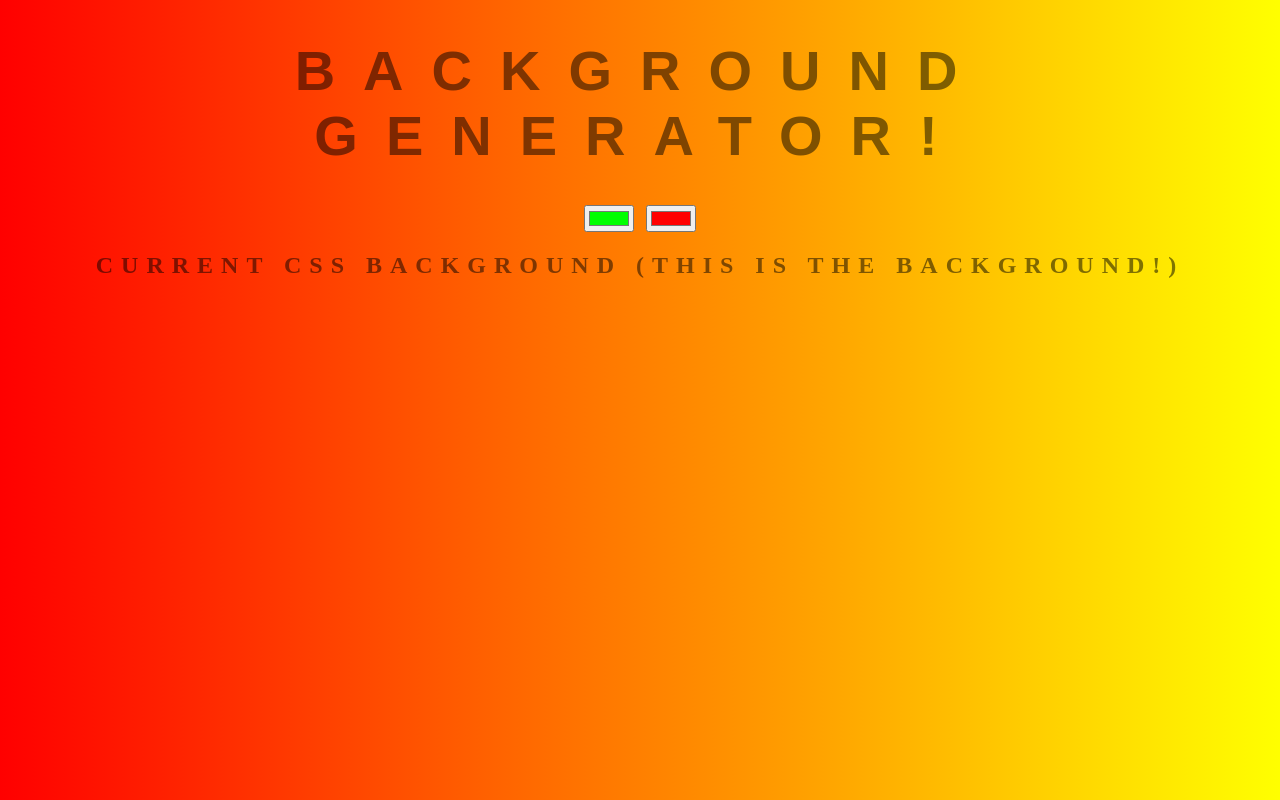
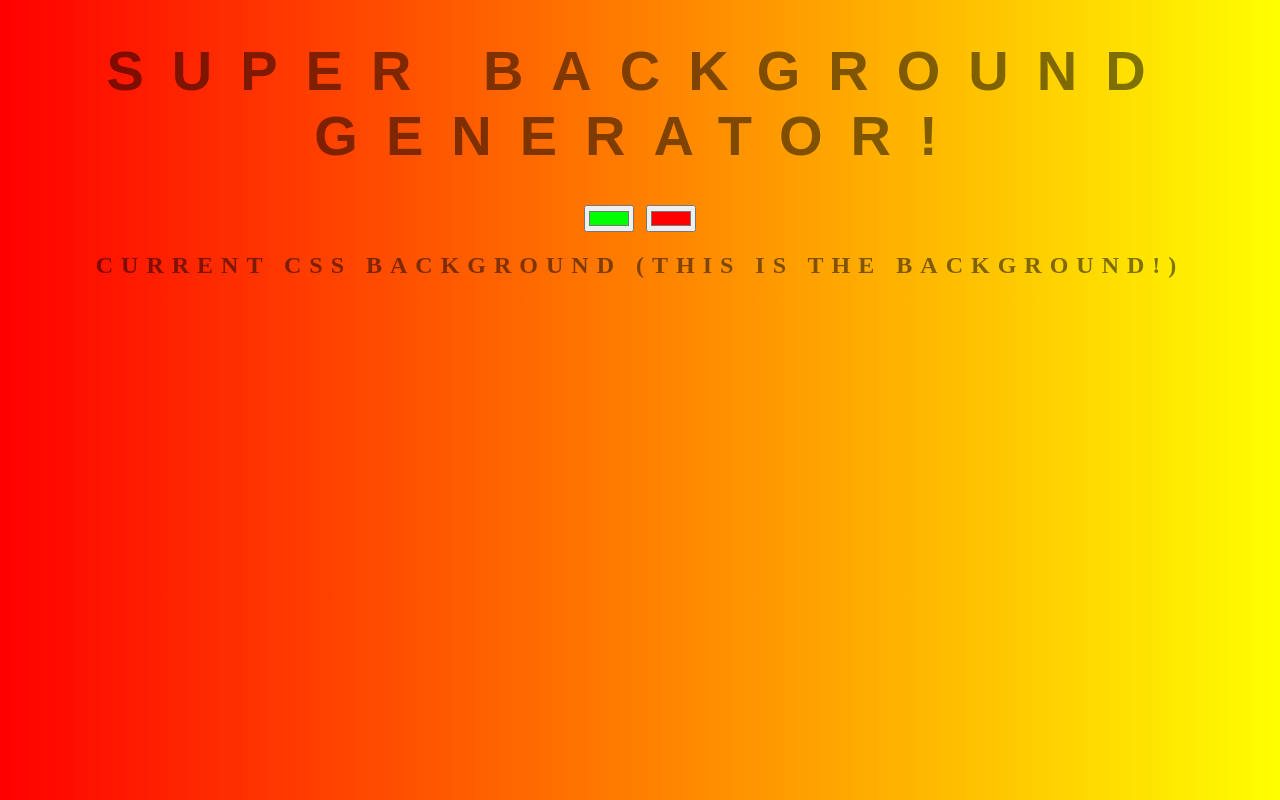
Before and after one commit to dwthefirst/background-generator, a plain HTML site: page index.html in a window 1280 px wide. Drawn offline with Linux system fonts and the light colour scheme.

Commit message:
added SUPER to title

```diff
--- a/index.html
+++ b/index.html
@@ -5,7 +5,7 @@
 	<link rel="stylesheet" type="text/css" href="style.css">
 </head>
 <body id="gradient">
-	<h1>Background Generator!</h1>
+	<h1>SUPER Background Generator!</h1>
 	<input class="color1" type="color" name="color1" value="#00ff00">
 	<input class="color2" type="color" name="color2" value="#ff0000">
 	<h2>Current CSS Background (This is the background!)</h2>
```
